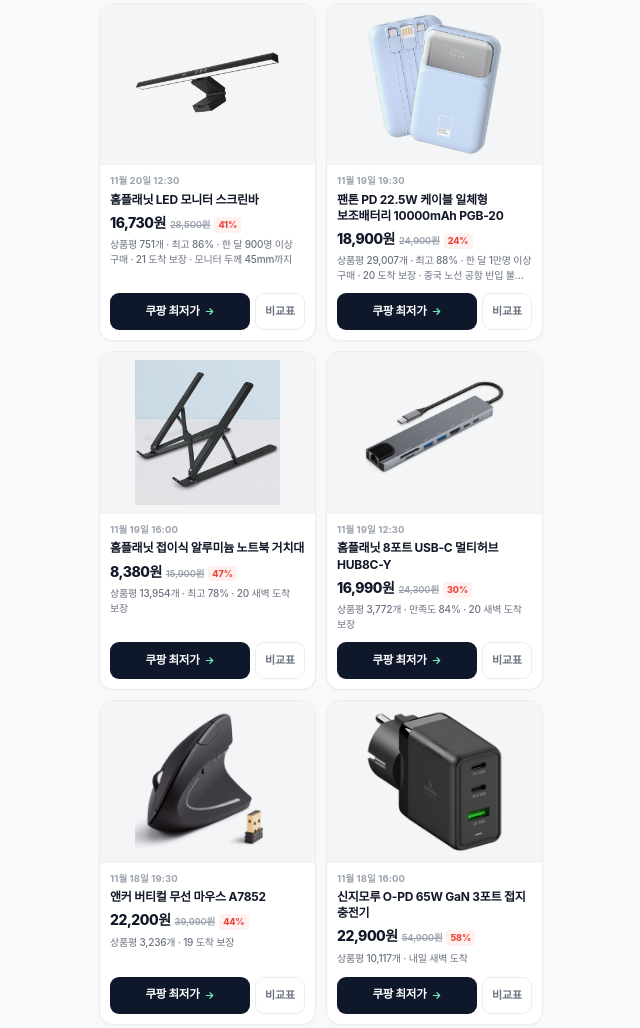
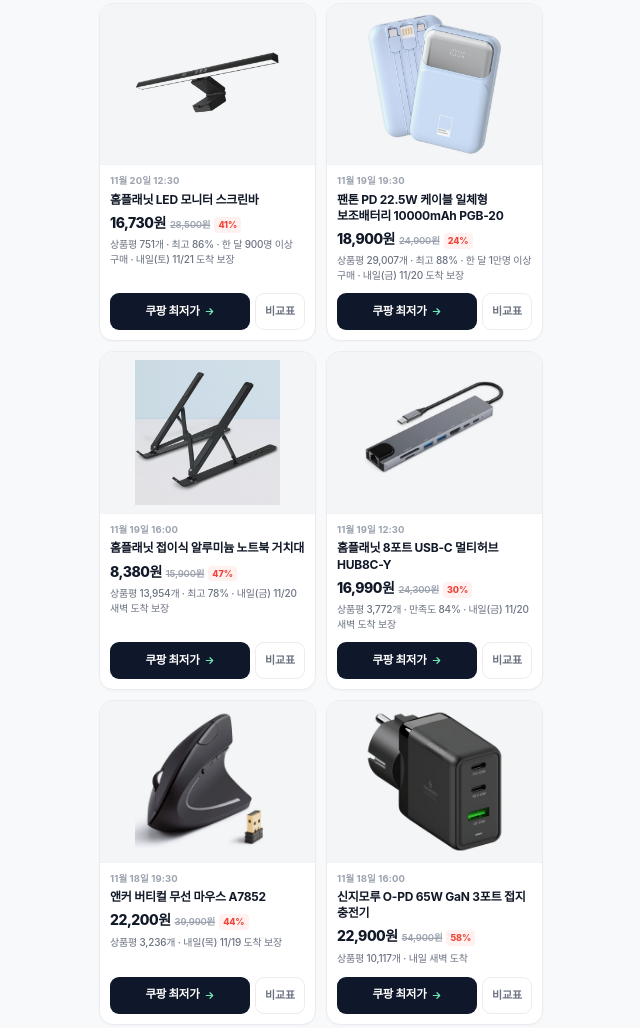
Before and after one commit to phappyj/cheatkey, a plain HTML site: page index.html in a window 1280 px wide. Shown: the part 1412-2440 px from the top of the page, without its empty margins (319-959 px from the left). Drawn offline with Linux system fonts and the light colour scheme; a web font is replaced by a local one.

Commit message:
hub: 이전 핫딜 카드 요약 문구 정리(11/21 날짜 보존) + 임시 미리보기 하네스

```diff
--- a/index.html
+++ b/index.html
@@ -1099,11 +1099,21 @@
 
   /* ── 이전 핫딜 모아보기 ── */
   function dealSummary(d) {
-    var segs = String(d.note || "").split(/\s*[\/|]\s*/).filter(Boolean);
+    /* note 는 "A / B / C" 구분 — "11/21" 같은 날짜 표기는 자르지 않는다 */
+    var segs = String(d.note || "").split(/\s+\/\s+|\s*\|\s*/).filter(Boolean);
     if (!segs.length) return "";
-    var picked = segs.filter(function (s) { return /상품평|리뷰|도착|배송|구매|별점|만족/.test(s); });
-    if (!picked.length) picked = segs;
-    return picked.slice(0, 2).join(" · ");
+    var parts = [];
+    var rev = segs.filter(function (s) { return /상품평|리뷰|별점|만족/.test(s); })[0];
+    if (rev) parts.push(rev);
+    var ship = "";
+    segs.some(function (s) {
+      if (!/도착|배송/.test(s)) return false;
+      ship = s.split(/\s*·\s*/).filter(function (b) { return /도착|배송/.test(b); })[0] || "";
+      return true;
+    });
+    if (ship && parts.indexOf(ship) < 0) parts.push(ship);
+    if (!parts.length) parts = segs.slice(0, 2);
+    return parts.join(" · ");
   }
 
   function renderPrev(deals, idx) {
```
Also changed, not shown: _preview.html (added, +24 -0 lines).
